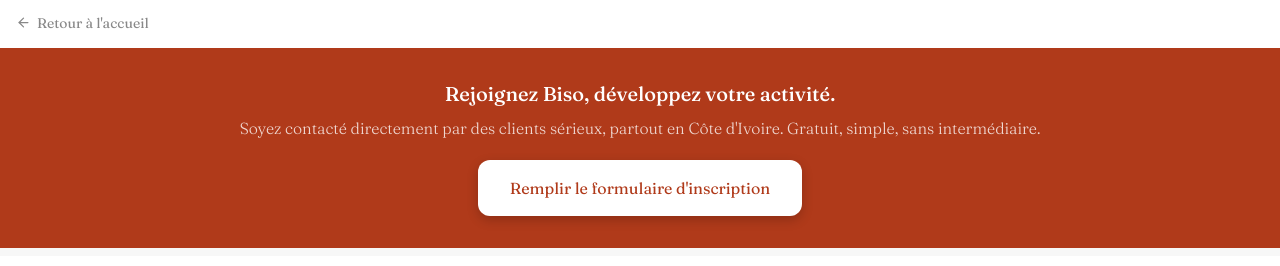
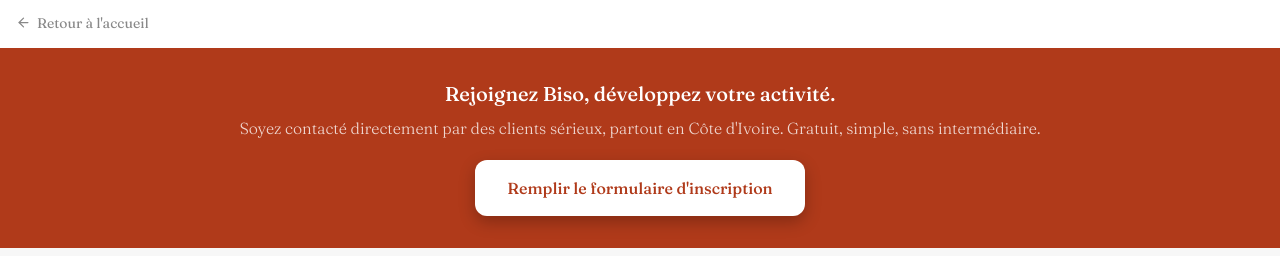
Before and after one commit to 1432boble/artisan-marketplace, a Next.js app: page /artisan in a window 1280 px wide. Shown: the top 266 px of the page. Built offline with nearby package versions, Linux system fonts and the light colour scheme.

Commit message:
fix: hero CTA button — font-500, stronger shadow, no border

```diff
--- a/app/artisan/page.tsx
+++ b/app/artisan/page.tsx
@@ -61,7 +61,7 @@
         <a
           href="https://forms.gle/HrweW6rg45NZQvtEA"
           target="_blank"
-          className="mt-5 inline-block rounded-xl bg-white px-8 py-4 text-center font-[400] text-brand shadow-[0_4px_12px_rgba(0,0,0,0.2)]"
+          className="mt-5 inline-block rounded-xl bg-white px-8 py-4 text-center font-[500] text-brand shadow-[0_6px_16px_rgba(0,0,0,0.25)]"
         >
           Remplir le formulaire d'inscription
         </a>
```
